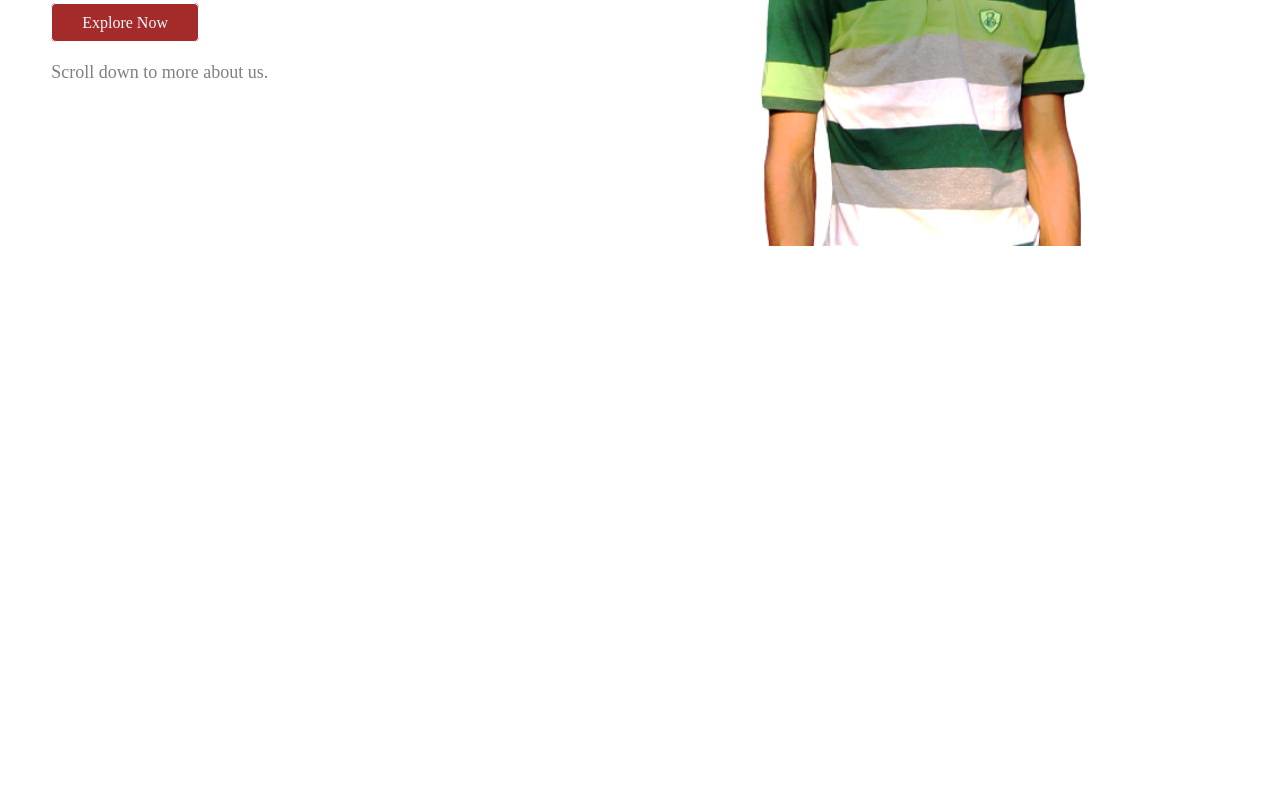
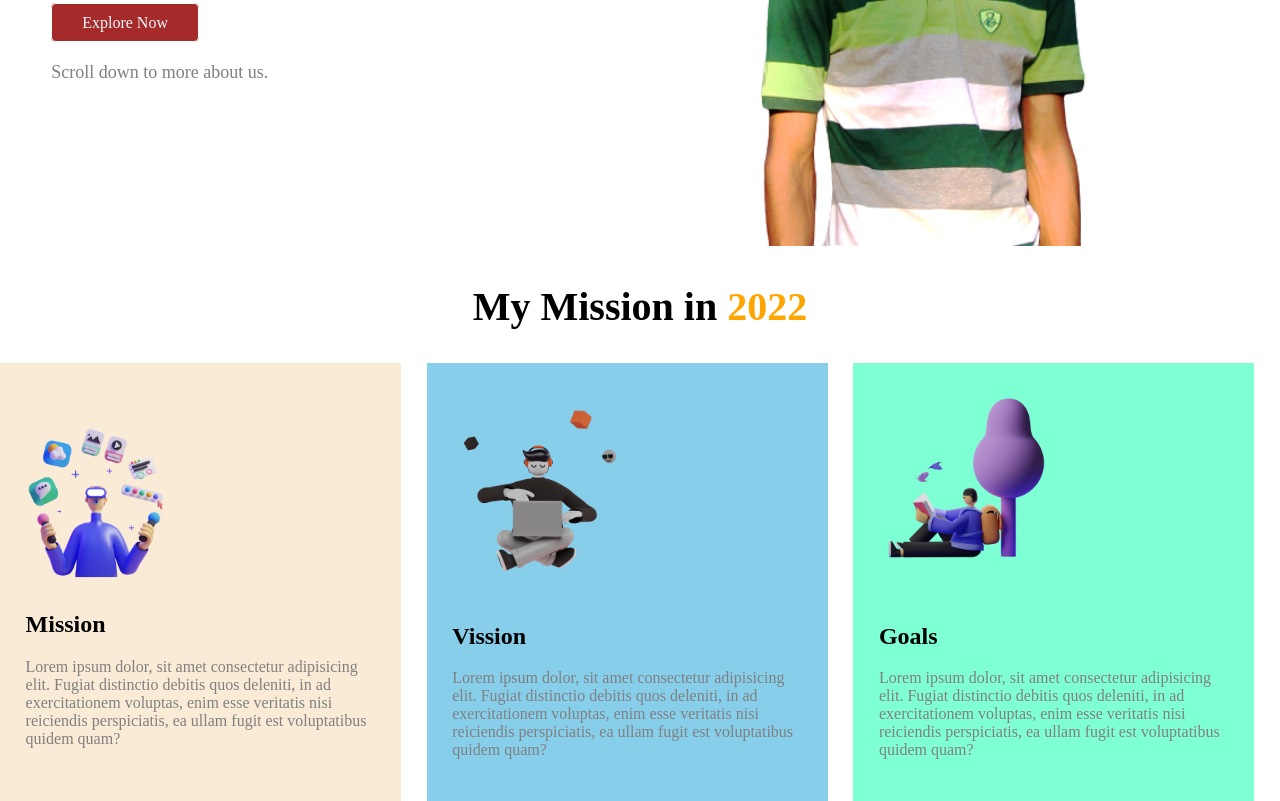
Before and after one commit to mamun1064/First-Assignment, a plain HTML site: page index.html in a window 1280 px wide. Shown: the part 377-1178 px from the top of the page. Before the commit the page ends 800 px from the top, so only its background shows below. Drawn offline with Linux system fonts and the light colour scheme.

Commit message:
mission added

```diff
--- a/index.html
+++ b/index.html
@@ -22,5 +22,25 @@
             <img src="images/mamun-pp.png" alt="">
         </div>
     </section>
+    <section class="mission">
+        <h1 class="mTitle">My Mission in <span>2022</span></h1>
+        <div class="missionContainer">
+            <div class="missionChield c1">
+                <img src="images/illustrator-1.png" alt="" />
+                <h2>Mission</h2>
+                <p>Lorem ipsum dolor, sit amet consectetur adipisicing elit. Fugiat distinctio debitis quos deleniti, in ad exercitationem voluptas, enim esse veritatis nisi reiciendis perspiciatis, ea ullam fugit est voluptatibus quidem quam?</p>
+            </div>
+            <div class="missionChield c2">
+                <img src="images/illustrator-2.png" alt="" />
+                <h2>Vission</h2>
+                <p>Lorem ipsum dolor, sit amet consectetur adipisicing elit. Fugiat distinctio debitis quos deleniti, in ad exercitationem voluptas, enim esse veritatis nisi reiciendis perspiciatis, ea ullam fugit est voluptatibus quidem quam?</p>
+            </div>
+            <div class="missionChield c3">
+                <img src="images/illustrator-3.png" alt="" />
+                <h2>Goals</h2>
+                <p>Lorem ipsum dolor, sit amet consectetur adipisicing elit. Fugiat distinctio debitis quos deleniti, in ad exercitationem voluptas, enim esse veritatis nisi reiciendis perspiciatis, ea ullam fugit est voluptatibus quidem quam?</p>
+            </div>
+        </div>
+    </section>
 </body>
 </html>
--- a/style.css
+++ b/style.css
@@ -40,3 +40,34 @@ body{
     background-color: brown;
     color: aliceblue;
 }
+.mTitle{
+    text-align: center;
+    font-size: 40px;
+}
+.mTitle span{
+    color: orange;
+}
+.missionContainer{
+    display: flex;
+}
+.missionChield{
+    width: 30%;
+    margin-right: 2%;
+    padding: 2%;
+}
+.missionChield img{
+    width: 60%;
+    margin-left: -20px;
+}
+.missionChield p{
+    color: gray;
+}
+.c1{
+    background-color: antiquewhite;
+}
+.c2{
+    background-color: skyblue;
+}
+.c3{
+    background-color: aquamarine;
+}
```
